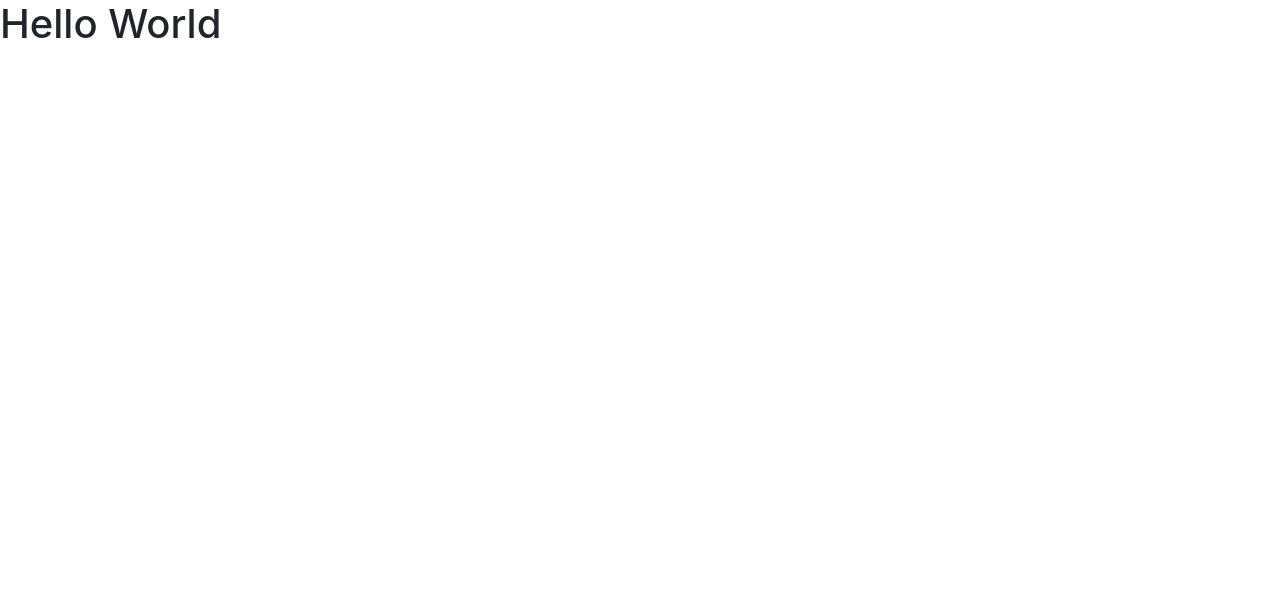
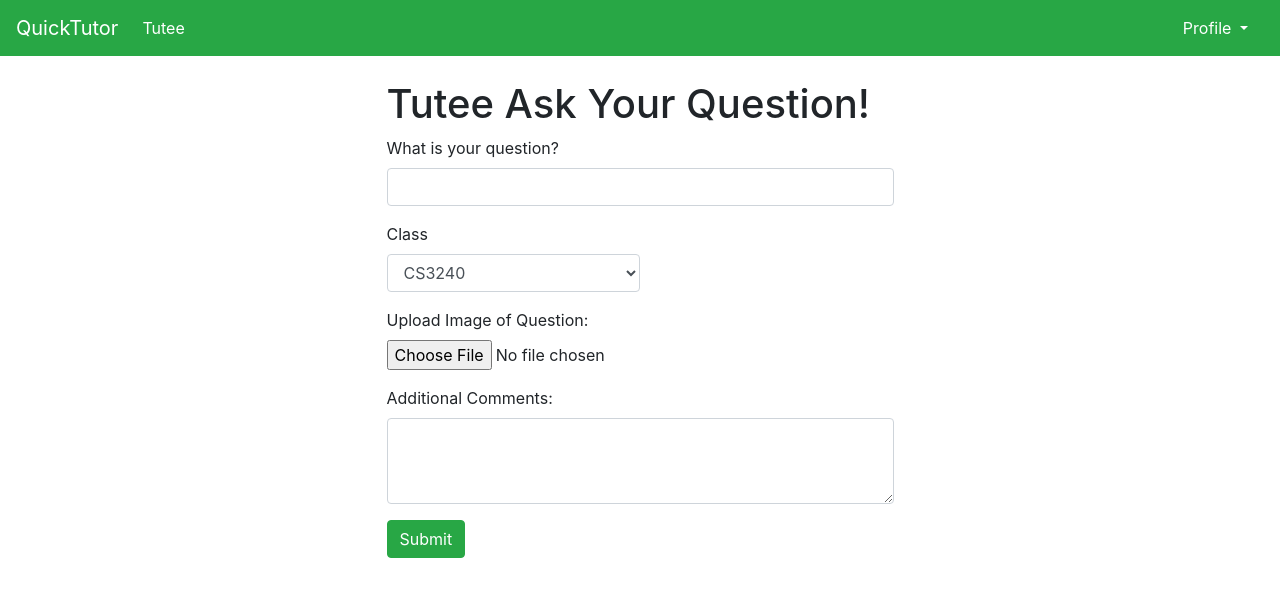
Before and after one commit to yl2vv/Quick-Tutor, a Django app: page / in a window 1280 px wide. Before the commit the part shown is almost empty. Shown: the top 597 px of the page. Run offline with Django 3.2, Linux system fonts and the light colour scheme; some libraries are stand-ins or nearby versions.

Commit message:
Questions form layout

```diff
--- a/main/templates/main/question.html
+++ b/main/templates/main/question.html
@@ -1,2 +1,53 @@
 <link rel="stylesheet" href="https://stackpath.bootstrapcdn.com/bootstrap/4.4.1/css/bootstrap.min.css" integrity="sha384-Vkoo8x4CGsO3+Hhxv8T/Q5PaXtkKtu6ug5TOeNV6gBiFeWPGFN9MuhOf23Q9Ifjh" crossorigin="anonymous">
-<h1>Hello World</h1>
+
+<nav class="navbar navbar-expand-lg navbar-light bg-success">
+    <a class="navbar-brand text-white" href="#">QuickTutor</a>
+    <button class="navbar-toggler" type="button" data-toggle="collapse" data-target="#navbarSupportedContent" aria-controls="navbarSupportedContent" aria-expanded="false" aria-label="Toggle navigation">
+      <span class="navbar-toggler-icon"></span>
+    </button>
+
+    <div class="collapse navbar-collapse" id="navbarSupportedContent">
+      <ul class="navbar-nav mr-auto">
+        <li class="nav-item active">
+          <a class="nav-link text-white" href="#">Tutee <span class="sr-only">(current)</span></a>
+        </li>
+      </ul>
+      <div class="nav-item dropdown">
+        <a class="nav-link dropdown-toggle text-white" href="#" id="navbarDropdown" role="button" data-toggle="dropdown" aria-haspopup="true" aria-expanded="false">
+          Profile
+        </a>
+        <div class="dropdown-menu" aria-labelledby="navbarDropdown">
+          <a class="dropdown-item" href="#">Profile</a>
+          <a class="dropdown-item" href="#">Logout</a>
+        </div>
+      </div>
+    </div>
+</nav>
+
+<div class="container">
+    <div class="column col-md-6 offset-md-3 justify-content-center p-4">
+        <h1>Tutee Ask Your Question!</h1>
+        <form class="column justify-content-center">
+            <div class="form-group">
+                <label for="Question">What is your question?</label>
+                <input type="question" class="form-control" id="Question">
+            </div>
+            <div class="form-group w-50">
+                <label for="class">Class</label>
+                <select class="form-control" id="class">
+                    <option>CS3240</option>
+                    <option>Not CS3240</option>
+                </select>
+            </div>
+            <div class="form-group">
+                <label for="exampleFormControlFile1">Upload Image of Question:</label>
+                <input type="file" class="form-control-file" id="exampleFormControlFile1">
+            </div>
+            <div class="form-group">
+                <label for="comments">Additional Comments:</label>
+                <textarea class="form-control" id="comments" rows="3"></textarea>
+              </div>
+            <button type="submit" class="btn btn-success">Submit</button>
+        </form>
+    </div>
+</div>
```
Also changed, not shown: 1 other file.
